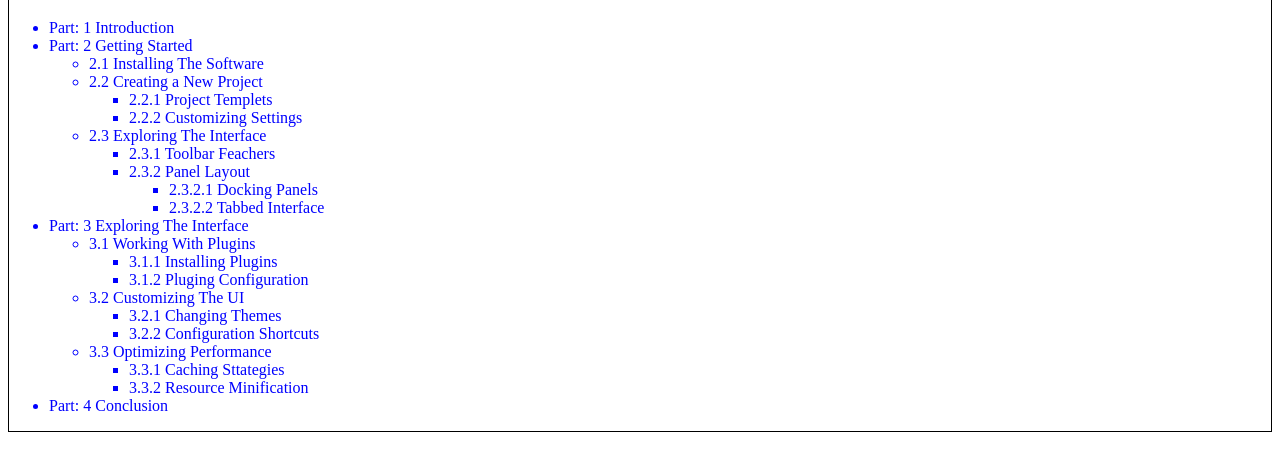
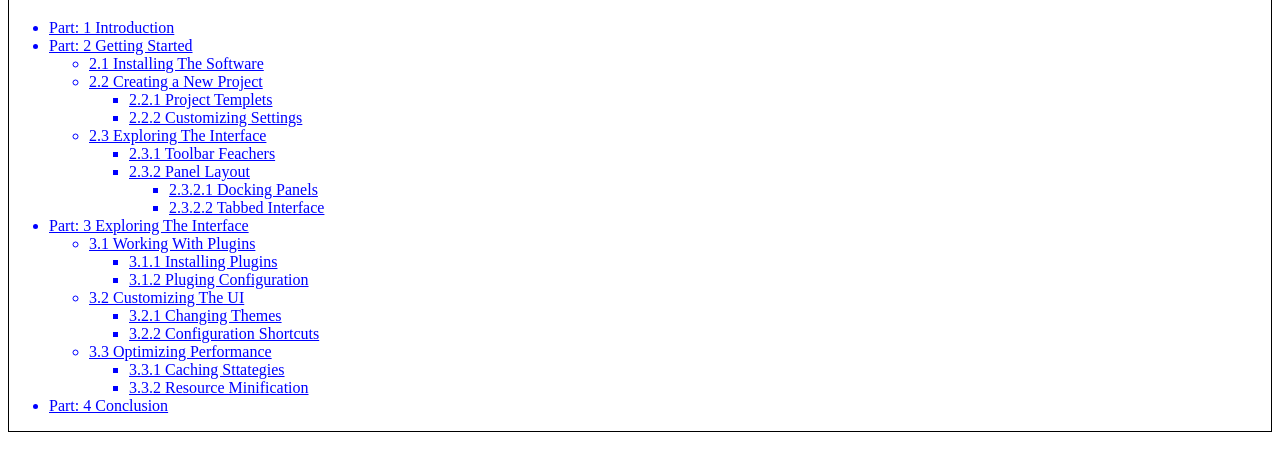
Before and after one commit to systemandtec2002/FullStackWebDevelopment, a plain HTML site: page Assignment2/Q7/index.html in a window 1280 px wide. Shown: the part 70-522 px from the top of the page. Drawn offline with Linux system fonts and the light colour scheme.

Commit message:
cocomputermputer

```diff
--- a/Assignment2/Q7/index.html
+++ b/Assignment2/Q7/index.html
@@ -26,45 +26,45 @@ h1{
             <h1 style="">Table of Contents</h1>
 
 <ul background="red" >
-    <li>Part: 1 Introduction</li>
-    <li>Part: 2 Getting Started</li>
-    <ul type="circle" >
-        <li>2.1 Installing The Software</li>
-        <li>2.2 Creating a New  Project</li>
+    <li><u>Part: 1 Introduction</u></li>
+    <li><u>Part: 2 Getting Started</u></li>
+    <ul type="circle">
+        <li><u>2.1 Installing The Software</u></li>
+        <li><u>2.2 Creating a New  Project</u></li>
         <ul type="square">
-            <li> 2.2.1 Project Templets</li>
-            <li>2.2.2 Customizing Settings</li>
+            <li> <u>2.2.1 Project Templets</u></li>
+            <li><u>2.2.2 Customizing Settings</u></li>
 
         </ul>
-        <li>2.3 Exploring The Interface</li>
+        <li><u>2.3 Exploring The Interface</u></li>
         <ul type="square">
-            <li>2.3.1 Toolbar Feachers</li>
-            <li>2.3.2 Panel Layout </li>
+            <li><u>2.3.1 Toolbar Feachers</u></li>
+            <li><u>2.3.2 Panel Layout</u> </li>
             <ul type="square">
-                <li>2.3.2.1 Docking Panels </li>
-                <li>2.3.2.2 Tabbed Interface</li>
+                <li><u>2.3.2.1 Docking Panels</u> </li>
+                <li><u>2.3.2.2 Tabbed Interface</u></li>
             </ul>
         </ul>
     </ul>
-    <li>Part: 3 Exploring The  Interface</li>
+    <li><u>Part: 3 Exploring The  Interface</u></li>
     <ul type="circle">
-        <li>3.1 Working With Plugins</li>
+        <li><u>3.1 Working With Plugins</u></li>
         <ul type="square">
-            <li>3.1.1 Installing Plugins </li>
-            <li>3.1.2 Pluging Configuration </li>
+            <li><u>3.1.1 Installing Plugins</u> </li>
+            <li><u>3.1.2 Pluging Configuration</u> </li>
         </ul>
-        <li>3.2 Customizing The UI</li>
+        <li><u>3.2 Customizing The UI</u></li>
         <ul type="squarqe" >
-            <li>3.2.1 Changing Themes</li>
-            <li>3.2.2 Configuration Shortcuts</li>
+            <li><u>3.2.1 Changing Themes</u></li>
+            <li><u>3.2.2 Configuration Shortcuts</u></li>
         </ul>
-        <li> 3.3 Optimizing Performance</li>
+        <li> <u>3.3 Optimizing Performance</u></li>
         <ul type="square">
-            <li>3.3.1 Caching Sttategies</li>
-            <li>3.3.2 Resource Minification</li>
+            <li><u>3.3.1 Caching Sttategies</u></li>
+            <li><u>3.3.2 Resource Minification</u></li>
         </ul>
     </ul>
-    <li>Part: 4 Conclusion</li>
+    <li><u>Part: 4 Conclusion</u></li>
 
 </ul>
 
```
